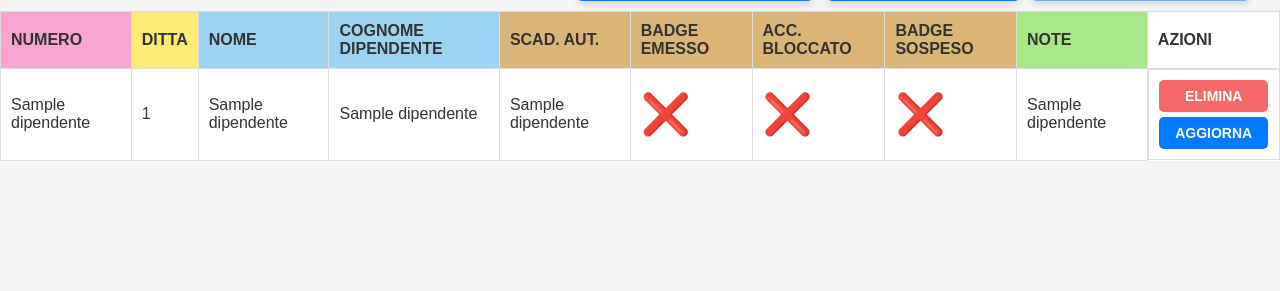
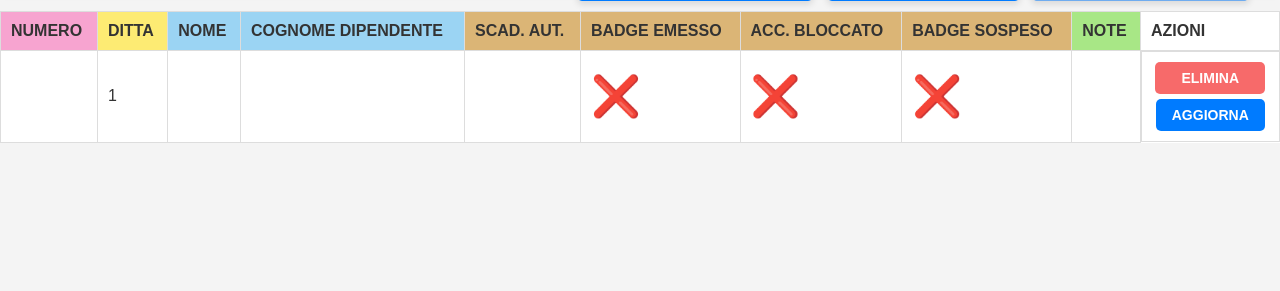
Before and after one commit to fredneedsausername/ACCA, a Flask app: template templates/dipendenti.html in a window 1280 px wide. Shown: the part 100-391 px from the top of the page. Run offline with Flask 3, Linux system fonts and the light colour scheme; the template is opened without the code that fills it: most values are stand-ins (such as "Sample title", 1, 10 or a date in 2020); parts of the project's set-up code (start-up, migrations or seed data) failed here and were passed over.

Commit message:
Now when a value is none in dipendenti it doesn't show 'None' but it shows ''

```diff
--- a/templates/dipendenti.html
+++ b/templates/dipendenti.html
@@ -30,11 +30,11 @@
             {% if dipendenti %}
             {% for dipendente in dipendenti %}
             <tr>
-                <td>{{ dipendente[6] }}</td> <!-- id dipendente -->
-                <td>{{ dipendente[0] }}</td> <!-- nome ditta -->
-                <td>{{ dipendente[1] }}</td> <!-- nome dipendente -->
-                <td>{{ dipendente[2] }}</td> <!-- cognome -->
-                <td>{{ dipendente[7] }}</td> <!-- scad. autorizzazione -->
+                <td>{{ dipendente[6] or ""}}</td> <!-- id dipendente -->
+                <td>{{ dipendente[0] or ""}}</td> <!-- nome ditta -->
+                <td>{{ dipendente[1] or ""}}</td> <!-- nome dipendente -->
+                <td>{{ dipendente[2] or ""}}</td> <!-- cognome -->
+                <td>{{ dipendente[7] or ""}}</td> <!-- scad. autorizzazione -->
                 <td>
                     <button class="checkbox-button" onclick="handleCheckboxClick(this, {{ dipendente[6] }}, 'badge')">
                         {% if dipendente[3] == 1 %} ✅ {% else %} ❌ {% endif %}
@@ -52,7 +52,7 @@
                         {% if dipendente[8] == 1 %} ✅ {% else %} ❌ {% endif %}
                     </button>
                 </td> <!-- badge sospeso -->
-                <td>{{ dipendente[5] }}</td> <!-- note -->
+                <td>{{ dipendente[5] or ""}}</td> <!-- note -->
                 <td class="action-buttons">
                     <form id="form-elimina-dipendente" action="/elimina-dipendente" method="POST">
                         <button type="submit" class="btn btn-danger">Elimina</button>
```
